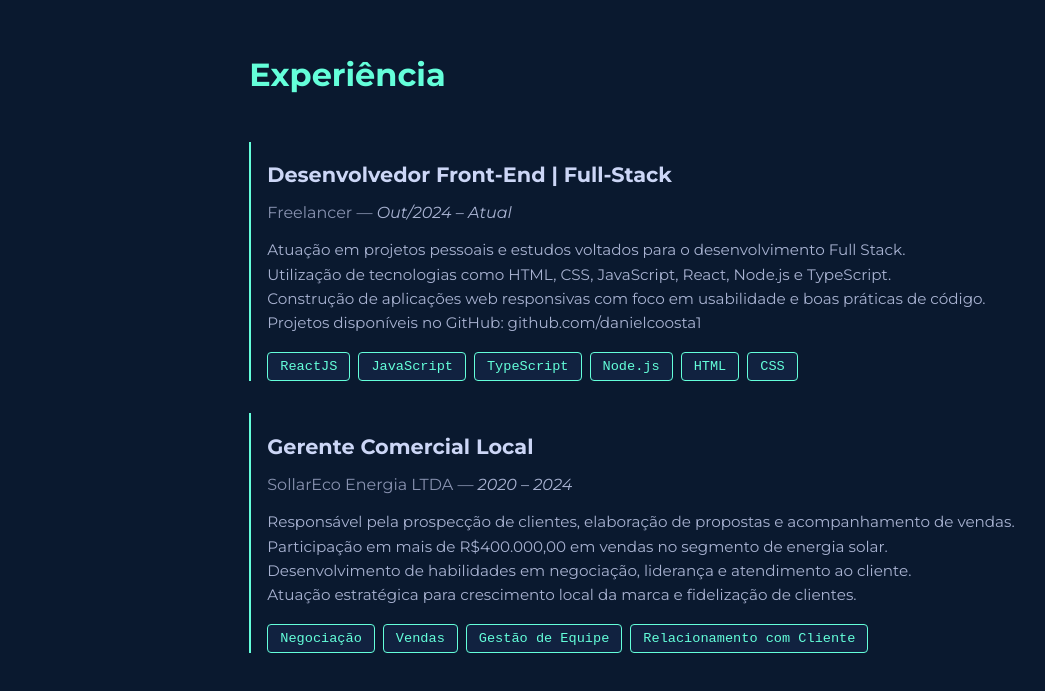
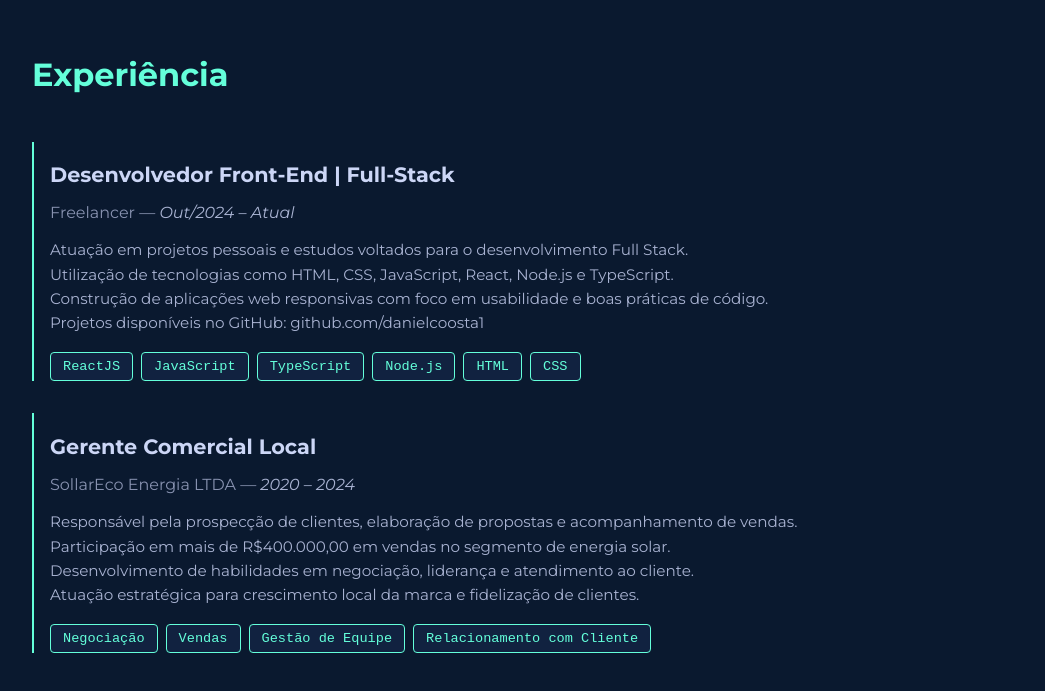
Before and after one commit to danielcoosta1/meu-portfolio, a React (Vite) app: page / in a window 1280 px wide. Shown: the part 853-1544 px from the top of the page, without its empty margins (8-1053 px from the left). Built offline with nearby package versions, Linux system fonts and the light colour scheme.

Commit message:
att experiencia style

```diff
--- a/src/sections/Experiencia/style.js
+++ b/src/sections/Experiencia/style.js
@@ -1,8 +1,7 @@
 import styled from "styled-components";
 
 export const Container = styled.section`
-  max-width: 900px;
-  margin: 0 auto;
+
 `;
 
 export const Titulo = styled.h2`
```
